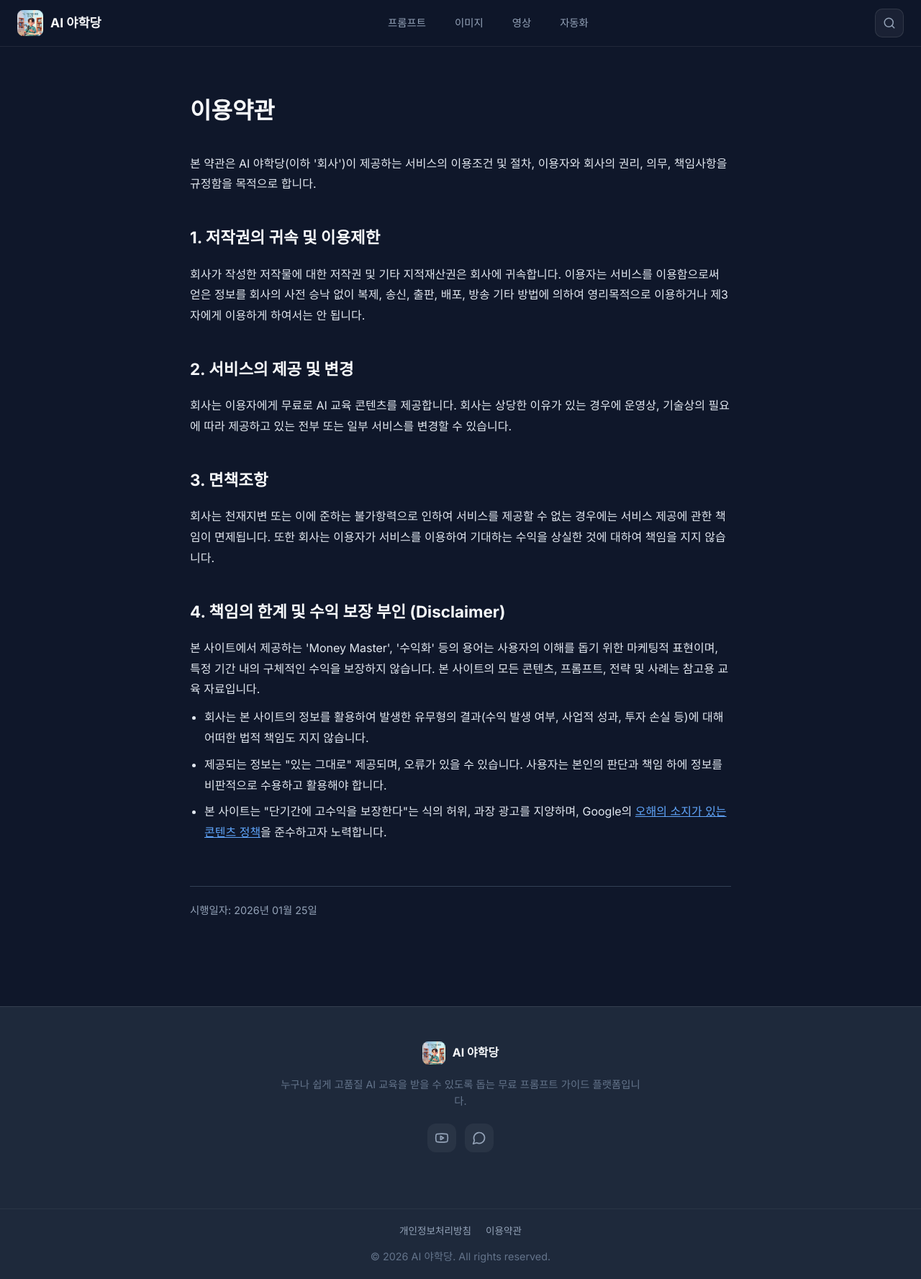
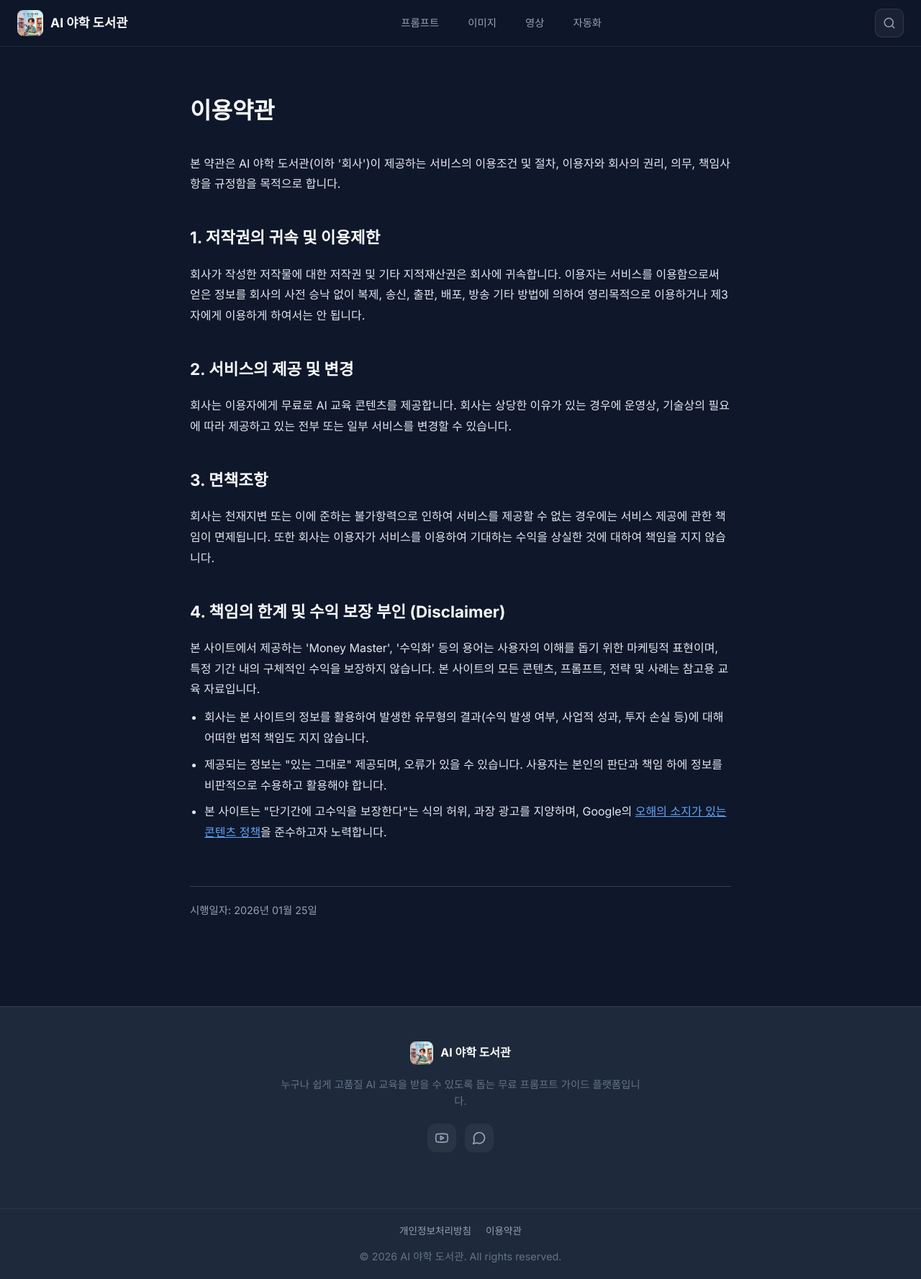
Before and after one commit to wonseokjung/ai-nightschool, a React (Vite) app: page /terms in a window 1280 px wide. Shown: the whole page at 72% size. Built offline with nearby package versions, Linux system fonts and the light colour scheme.

Commit message:
Rename site to 'AI Night School Library' for policy compliance

```diff
--- a/index.html
+++ b/index.html
@@ -7,23 +7,24 @@
     <meta name="viewport" content="width=device-width, initial-scale=1.0" />
 
     <!-- SEO Meta Tags -->
-    <title>AI 야학당 | 무료 AI 교재 & 프롬프트 가이드</title>
+    <!-- SEO Meta Tags -->
+    <title>AI 야학 도서관 | 무료 AI 교재 & 프롬프트 가이드</title>
     <meta name="description"
-        content="AI 야학당 - 누구나 AI로 수익화할 수 있도록! ChatGPT, Gemini, Midjourney, Runway 등 AI 도구 활용 무료 교재. 이미지 생성, 영상 제작, 자동화 에이전트 프롬프트 모음." />
+        content="AI 야학 도서관 - 누구나 AI를 쉽게 배울 수 있는 공간! ChatGPT, Gemini, Midjourney 등 AI 도구 활용 무료 교재와 프롬프트. 이미지 생성, 영상 제작, 자동화 가이드." />
     <meta name="keywords"
-        content="AI 야학당, AI 교재, ChatGPT 프롬프트, Gemini 프롬프트, Midjourney 프롬프트, AI 수익화, 무료 AI 강의, AI 이미지 생성, AI 영상 생성, 제이쌤" />
-    <meta name="author" content="AI 야학당 by Jay" />
+        content="AI 야학 도서관, AI 교재, ChatGPT 프롬프트, Gemini 프롬프트, Midjourney 프롬프트, AI 공부, 무료 AI 강의, AI 이미지 생성, AI 영상 생성, 제이쌤" />
+    <meta name="author" content="AI 야학 도서관 by Jay" />
 
     <!-- Open Graph / Facebook -->
     <meta property="og:type" content="website" />
-    <meta property="og:title" content="AI 야학당 | 무료 AI 교재 & 프롬프트" />
-    <meta property="og:description" content="누구나 AI로 수익화할 수 있도록! ChatGPT, Gemini 등 AI 도구 활용 무료 교재" />
+    <meta property="og:title" content="AI 야학 도서관 | 무료 AI 교재 & 프롬프트" />
+    <meta property="og:description" content="누구나 AI를 쉽게 배울 수 있는 공간! ChatGPT, Gemini 등 AI 도구 활용 무료 교재" />
     <meta property="og:image" content="/og-image.png" />
 
     <!-- Twitter -->
     <meta name="twitter:card" content="summary_large_image" />
-    <meta name="twitter:title" content="AI 야학당 | 무료 AI 교재 & 프롬프트" />
-    <meta name="twitter:description" content="누구나 AI로 수익화할 수 있도록! AI 도구 활용 무료 교재" />
+    <meta name="twitter:title" content="AI 야학 도서관 | 무료 AI 교재 & 프롬프트" />
+    <meta name="twitter:description" content="누구나 AI를 쉽게 배울 수 있는 공간! AI 도구 활용 무료 교재" />
 
     <meta name="google-adsense-account" content="ca-pub-3600108589909191">
     <script async src="https://pagead2.googlesyndication.com/pagead/js/adsbygoogle.js?client=ca-pub-3600108589909191"
--- a/src/components/Footer.tsx
+++ b/src/components/Footer.tsx
@@ -24,7 +24,7 @@ const Footer = () => {
                             }}
                         />
                         <span style={{ fontWeight: 700, color: '#f8fafc' }}>
-                            AI 야학당
+                            AI 야학 도서관
                         </span>
                     </div>
                     <p style={{
@@ -91,7 +91,7 @@ const Footer = () => {
                     <Link to="/terms" style={{ color: '#94a3b8', textDecoration: 'none' }}>이용약관</Link>
                 </div>
                 <div style={{ color: '#64748b', fontSize: '0.9rem' }}>
-                    © 2026 AI 야학당. All rights reserved.
+                    © 2026 AI 야학 도서관. All rights reserved.
                 </div>
             </div>
         </footer>
--- a/src/components/Header.tsx
+++ b/src/components/Header.tsx
@@ -54,7 +54,7 @@ const Header = () => {
                         fontWeight: 700,
                         color: '#f8fafc'
                     }}>
-                        AI 야학당
+                        AI 야학 도서관
                     </span>
                 </Link>
 
--- a/src/pages/PrivacyPage.tsx
+++ b/src/pages/PrivacyPage.tsx
@@ -3,14 +3,14 @@ import React, { useEffect } from 'react';
 const PrivacyPage: React.FC = () => {
     useEffect(() => {
         window.scrollTo(0, 0);
-        document.title = '개인정보처리방침 - AI 야학당';
+        document.title = '개인정보처리방침 - AI 야학 도서관';
     }, []);
 
     return (
         <div style={{ maxWidth: '800px', margin: '0 auto', padding: '60px 24px', color: '#e2e8f0', lineHeight: '1.8' }}>
             <h1 style={{ fontSize: '2rem', marginBottom: '30px', color: '#f8fafc' }}>개인정보처리방침</h1>
             <p style={{ marginBottom: '20px' }}>
-                AI 야학당(이하 '회사')은 개인정보 보호법 등 관련 법령을 준수하며, 이용자의 개인정보 보호를 중요하게 생각합니다.
+                AI 야학 도서관(이하 '회사')은 개인정보 보호법 등 관련 법령을 준수하며, 이용자의 개인정보 보호를 중요하게 생각합니다.
             </p>
 
             <h2 style={{ fontSize: '1.4rem', marginTop: '40px', marginBottom: '16px', color: '#f8fafc' }}>1. 수집하는 개인정보 항목</h2>
--- a/src/pages/TermsPage.tsx
+++ b/src/pages/TermsPage.tsx
@@ -3,14 +3,14 @@ import React, { useEffect } from 'react';
 const TermsPage: React.FC = () => {
     useEffect(() => {
         window.scrollTo(0, 0);
-        document.title = '이용약관 - AI 야학당';
+        document.title = '이용약관 - AI 야학 도서관';
     }, []);
 
     return (
         <div style={{ maxWidth: '800px', margin: '0 auto', padding: '60px 24px', color: '#e2e8f0', lineHeight: '1.8' }}>
             <h1 style={{ fontSize: '2rem', marginBottom: '30px', color: '#f8fafc' }}>이용약관</h1>
             <p style={{ marginBottom: '20px' }}>
-                본 약관은 AI 야학당(이하 '회사')이 제공하는 서비스의 이용조건 및 절차, 이용자와 회사의 권리, 의무, 책임사항을 규정함을 목적으로 합니다.
+                본 약관은 AI 야학 도서관(이하 '회사')이 제공하는 서비스의 이용조건 및 절차, 이용자와 회사의 권리, 의무, 책임사항을 규정함을 목적으로 합니다.
             </p>
 
             <h2 style={{ fontSize: '1.4rem', marginTop: '40px', marginBottom: '16px', color: '#f8fafc' }}>1. 저작권의 귀속 및 이용제한</h2>
```
